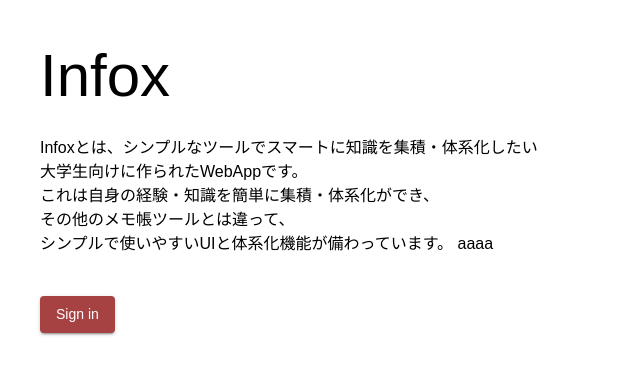
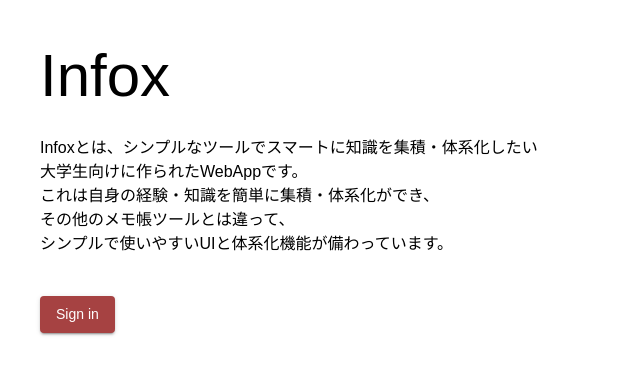
Before and after one commit to 210on/infox, a React (Vite) app: page / in a window 1280 px wide. Shown: the top 374 px of the page, without its empty margins (0-640 px from the left). Built offline with nearby package versions, Linux system fonts and the light colour scheme.

Commit message:
test2 uki

```diff
--- a/src/pages/Home.tsx
+++ b/src/pages/Home.tsx
@@ -39,7 +39,6 @@ export function Home(): JSX.Element {
         これは自身の経験・知識を簡単に集積・体系化ができ、<br />
         その他のメモ帳ツールとは違って、 <br />
         シンプルで使いやすいUIと体系化機能が備わっています。
-        aaaa
       </Typography>
       <Box
         sx={{
```
